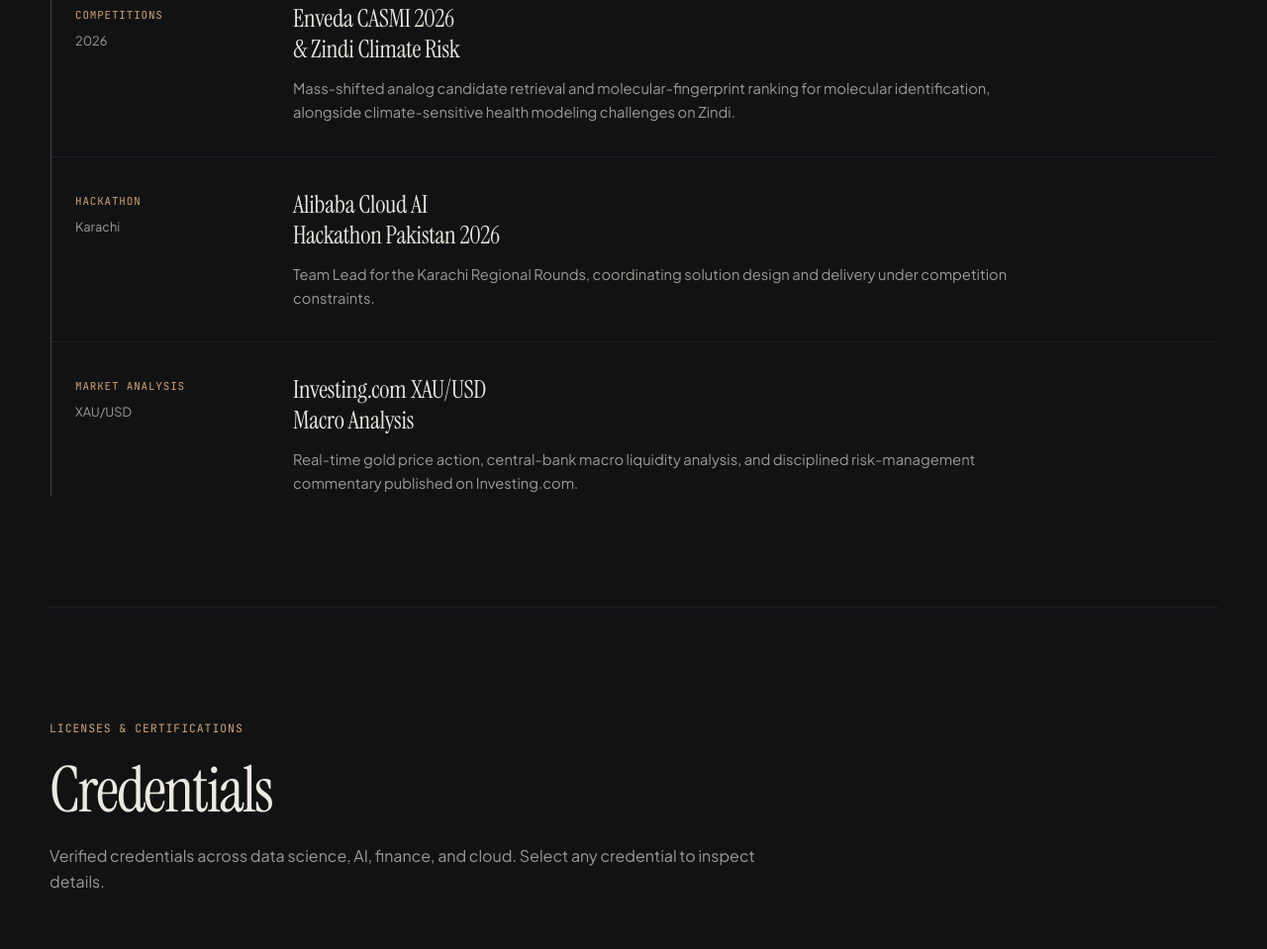
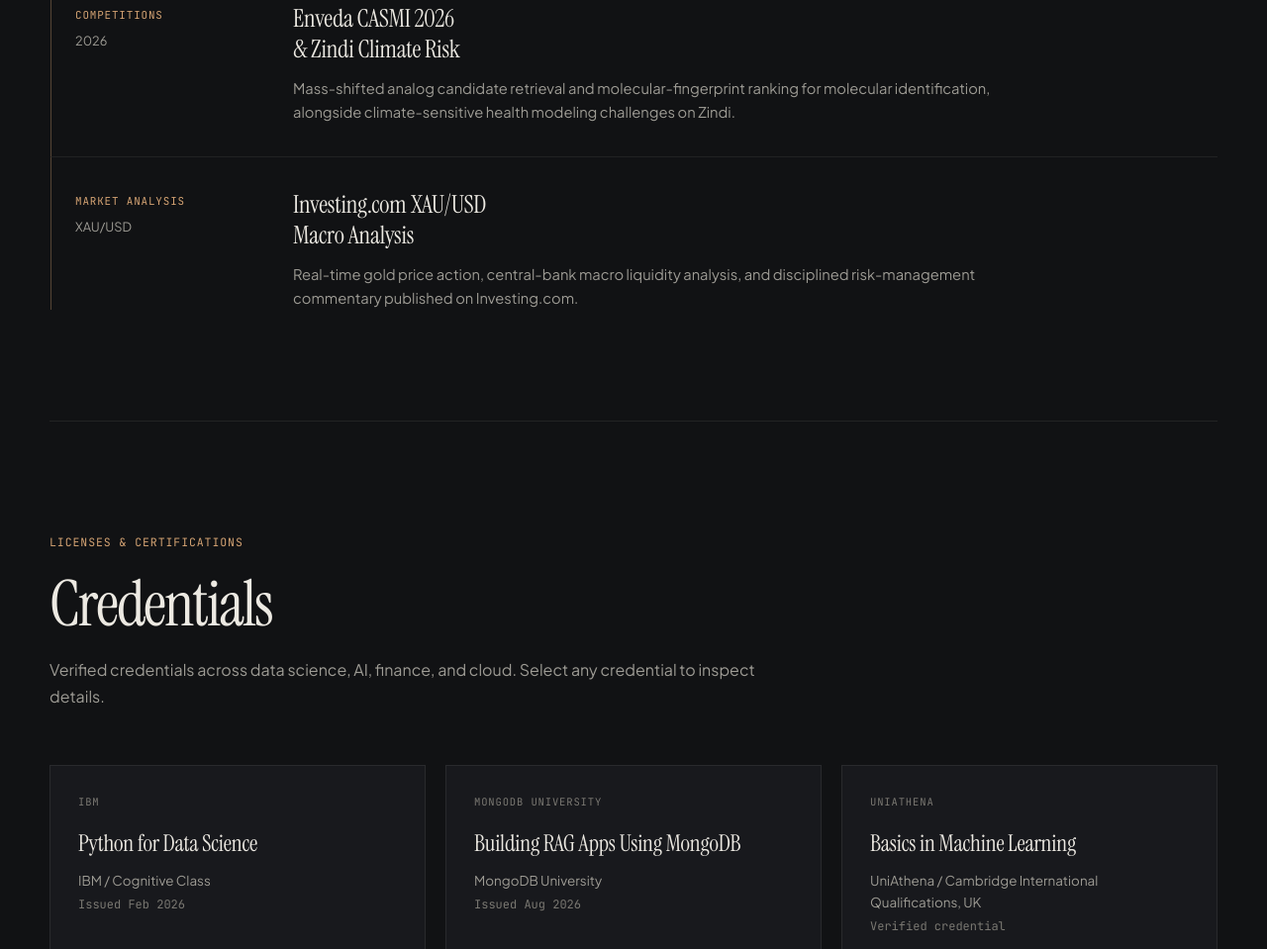
Before and after one commit to carnoba/carnoba.github.io, a plain HTML site: page index.html in a window 1280 px wide. Shown: the part 5987-6946 px from the top of the page at 99% size. Drawn offline with Linux system fonts and the light colour scheme.

Commit message:
Remove Alibaba Cloud AI Hackathon from research section

```diff
--- a/index.html
+++ b/index.html
@@ -368,17 +368,6 @@
 
         <article class="research-item">
           <div class="research-meta-col">
-            <span class="mono research-type">Hackathon</span>
-            <span class="research-date">Karachi</span>
-          </div>
-          <div class="research-body">
-            <h3>Alibaba Cloud AI Hackathon Pakistan 2026</h3>
-            <p>Team Lead for the Karachi Regional Rounds, coordinating solution design and delivery under competition constraints.</p>
-          </div>
-        </article>
-
-        <article class="research-item">
-          <div class="research-meta-col">
             <span class="mono research-type">Market analysis</span>
             <span class="research-date">XAU/USD</span>
           </div>
```
